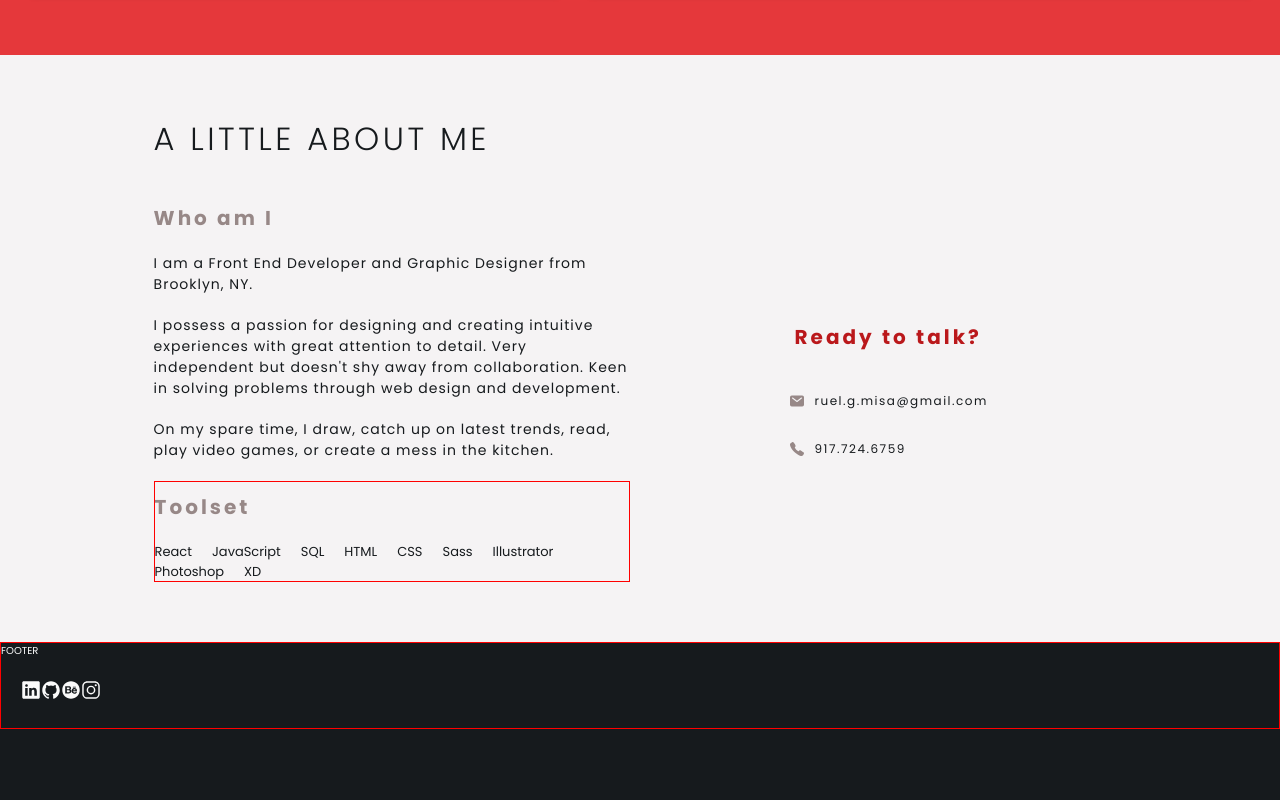
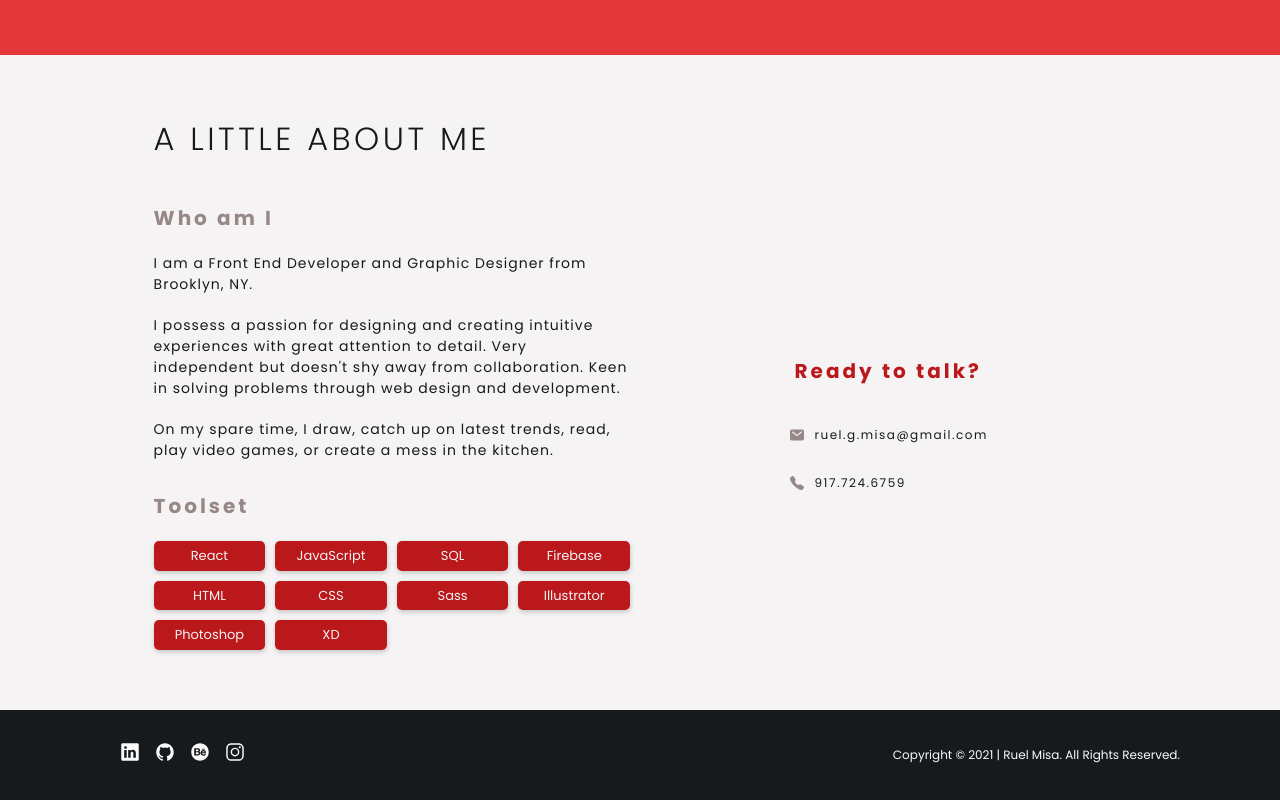
Before and after one commit to theruelmisa/theruelmisa_v1, a React (Create React App) app: page / in a window 1280 px wide. Shown: the part 1823-2623 px from the top of the page. Before the commit the page ends 2552 px from the top, so only its background shows below. Built offline with nearby package versions, Linux system fonts and the light colour scheme.

Commit message:
finished footer, about section, mobile icon and menu

```diff
--- a/src/components/About/About.elements.js
+++ b/src/components/About/About.elements.js
@@ -60,22 +60,25 @@ export const AboutSubheading = styled(SubHeading)`
 `;
 
 export const SkillsBox = styled.div`
-    border: 1px solid red;
     margin-bottom: 1rem;
 `;
 
 export const Skills = styled.ul`
-    display: flex;
-    flex-wrap: wrap;
-    align-items: center;
+    display: grid;
+    grid-template-columns: repeat(auto-fit, minmax(10rem, 1fr));
+    grid-gap: 1rem;
+    text-align: center;
+
     font-size: clamp(1.2rem, 2vw, 1.3rem);
 
     & > li {
 
-
-        &:not(:last-child) {
-            margin-right: 2rem;
-        }
+        /* border: 1px solid rgb(var(--red-light)); */
+        background-color: rgb(var(--red-main));
+        color: rgb(var(--grey-light));
+        border-radius: .5rem;
+        padding: .5rem 1rem;
+        box-shadow: var(--bs-light);
     }
 `;
 
--- a/src/components/About/About.jsx
+++ b/src/components/About/About.jsx
@@ -37,15 +37,11 @@ const About = () => {
                     <SkillsBox>
                         <AboutSubheading>Toolset</AboutSubheading>
                         <Skills>
-                            <li>React</li>
-                            <li>JavaScript</li>
-                            <li>SQL</li>
-                            <li>HTML</li>
-                            <li>CSS</li>
-                            <li>Sass</li>
-                            <li>Illustrator</li>
-                            <li>Photoshop</li>
-                            <li>XD</li>
+                            {
+                                skills.map((skill, index) => (
+                                    <li key={index}>{skill}</li>
+                                ))
+                            }
                         </Skills>
                     </SkillsBox>
                 </AboutContent>
--- /dev/null
+++ b/src/components/Footer/Footer.elements.js
@@ -0,0 +1,22 @@
+import styled from 'styled-components';
+
+export const FooterContainer = styled.footer`
+    display: flex;
+    align-items: center;
+    justify-content: space-between;
+
+    padding: 1rem 10rem;
+
+    @media screen and (max-width: 768px) {
+        flex-direction: column;
+        text-align: center;
+    }
+`;
+
+export const Copyright = styled.div`
+    padding: 1rem 0;
+    & > p {
+        font-size: clamp(1rem, 4vw, 1.2rem);
+
+    }
+`;
--- a/src/components/Footer/Footer.jsx
+++ b/src/components/Footer/Footer.jsx
@@ -1,12 +1,17 @@
 import React from 'react'
 import Navigation from '../Navigation/Navigation';
+import { FooterContainer, Copyright } from './Footer.elements';
 
 const Footer = () => {
+
     return (
-        <footer style={{border: '1px solid red'}}>
-            FOOTER
-            <Navigation />
-        </footer>
+        <FooterContainer>
+            <Navigation navType="social"/>
+
+            <Copyright>
+                <p>Copyright &copy; {new Date().getFullYear()} | Ruel Misa. All Rights Reserved.</p>
+            </Copyright>
+        </FooterContainer>
     )
 }
 
--- a/src/components/Header/Header.jsx
+++ b/src/components/Header/Header.jsx
@@ -41,7 +41,7 @@ const Header = () => {
             <LogoBox onClick={handleScrollToTop}>
                 <LogoImg src={Logo} alt="RM logo" />
             </LogoBox>
-            <Navigation navType="header" handleClick={handleClick} />
+            <Navigation navType="header" handleClick={handleClick} click={click} showHeader={showHeader} />
         </HeaderContainer>
     )
 }
--- a/src/components/Hero/Hero.elements.js
+++ b/src/components/Hero/Hero.elements.js
@@ -64,6 +64,10 @@ export const IntroButton = styled.button`
         border-color: rgb(var(--red-main));
         box-shadow: var(--bs-medium);
     }
+
+    &:active {
+        outline: none;
+    }
 `;
 
 export const ScrollerBox = styled.div`
--- a/src/components/Navigation/Navigation.elements.js
+++ b/src/components/Navigation/Navigation.elements.js
@@ -1,35 +1,80 @@
-import styled from 'styled-components';
+import styled, { css } from 'styled-components';
 
-export const Nav = styled.nav`
-    flex: 0 0 15%;
-    padding: 2rem;
-    font-size: 1.4rem;
+const mobileMenu = css`
+    flex-direction: column;
+    justify-content: space-around;
+    align-items: center;
+    width: 100%;
+    height: 100vh;
+    position: absolute;
+    top: 0;
+    left: ${({click}) => (click ? 0 : '-100%')};
+    opacity: 1;
+    transition: all 0.3s ease;
+    background-color: rgb(var(--red-main));
+    font-size: 2rem;
+
+    & > li {
+        display: flex;
+        flex-direction: column;
+        align-items: center;
+        justify-content: center;
+        width: 100%;
+        padding: 5rem;
+
+        &:hover {
+            color: rgb(var(--grey-light));
+        }
+    }
 `;
 
+
 export const NavMenu = styled.ul`
+    flex: ${({ navType }) => navType === 'header' ? '0 0 15%' : 'inherit'};
     display: flex;
     align-items: center;
     justify-content: ${ props => props.navType === 'header' ? 'space-between' : 'flex-start'};
+
+    padding: 2rem;
+    font-size: 1.4rem;
+
+    @media screen and (max-width: 768px) {
+        ${({ navType }) => (navType === 'header' ? mobileMenu : null )};
+    }
 `;
 
 export const NavItems = styled.li`
     cursor: pointer;
+    transition: all .3s ease;
+
+    &:hover {
+        color: ${({click}) => ( click ? 'rgb(var(--black))' : 'rgb(var(--red-light))')};
+    }
 
     & .active {
-        color: rgb(var(--red-main));
+        color: ${({click}) => ( click ? 'none' : 'rgb(var(--red-main))')};
+    }
+
+    &:not(:first-of-type) {
+        margin-left: ${({click}) => ( click ? '0' : '1.5rem')};
     }
 `;
 
 export const NavLinks = styled.a`
     font-size: 2rem;
+
+
+
     &:visited {
         color: inherit;
     }
 `;
 
 export const MobileIcon = styled.div`
+    margin-top: 1.5rem;
     display: none;
     position: relative;
+    z-index: 100;
 
     @media screen and (max-width: 768px) {
         display: block;
@@ -41,7 +86,8 @@ export const MobileIcon = styled.div`
         display: inline-block;
         width: 2rem;
         height: 2px;
-        background-color: rgb(var(--black));
+        background-color: ${props => props.click ? 'transparent' :
+            props.showHeader ? 'rgb(var(--black))' : 'rgb(var(--grey-light))'};
 
         &::before, &::after {
             content: '';
@@ -49,13 +95,21 @@ export const MobileIcon = styled.div`
             left: auto;
             right: 0;
             display: inline-block;
-            width: 3rem;
+            width: 2.5rem;
             height: 2px;
-            background-color: rgb(var(--black));
+            background-color: ${props => props.showHeader ? 'rgb(var(--black))' : 'rgb(var(--grey-light))'};
+            transition: all .3s ease;
+
         }
 
-        &::before { top: -0.8rem }
-        &::after { top: 0.8rem }
+        &::before {
+            top: ${({click}) => click ? '0' : '-0.8rem'};
+            transform: ${({ click }) => click ? 'rotate(135deg)' : 'none'};
+        }
+        &::after {
+            top: ${({click}) => click ? '0' : '0.8rem'};
+            transform: ${({ click }) => click ? 'rotate(-135deg)' : 'none'};
+        }
 
         // TODO FINISH STYLING LATER
     }
--- a/src/components/Navigation/Navigation.jsx
+++ b/src/components/Navigation/Navigation.jsx
@@ -1,8 +1,8 @@
 import React from 'react'
 import { Link } from 'react-scroll';
-import { Nav, NavMenu, NavItems, NavLinks, MobileIcon } from './Navigation.elements';
+import { NavMenu, NavItems, NavLinks, MobileIcon } from './Navigation.elements';
 import { IoLogoLinkedin, IoLogoBehance, IoLogoInstagram, IoLogoGithub } from 'react-icons/io5';
-const Navigation = ({ navType, click }) => {
+const Navigation = ({ navType, handleClick, click, showHeader }) => {
     // TODO: Finish Mobile Icon Nav
     return (
         <>
@@ -10,12 +10,11 @@ const Navigation = ({ navType, click }) => {
                 navType === 'header' ?
                 (
                     <>
-                        {/* <MobileIcon onClick={handleClick}>
+                        <MobileIcon onClick={handleClick} showHeader={showHeader} click={click}>
                             <span>&nbsp;</span>
-                        </MobileIcon> */}
-                        <Nav>
-                            <NavMenu navType={navType}>
-                                <NavItems>
+                        </MobileIcon>
+                        <NavMenu navType={navType} onClick={handleClick} click={click}>
+                            <NavItems click={click}>
                                 <Link
                                     activeClass="active"
                                     to="home"
@@ -27,7 +26,7 @@ const Navigation = ({ navType, click }) => {
                                 Home
                                 </Link>
                             </NavItems>
-                                <NavItems>
+                            <NavItems click={click}>
                                 <Link
                                     activeClass="active"
                                     to="work"
@@ -39,7 +38,7 @@ const Navigation = ({ navType, click }) => {
                                     Work
                                 </Link>
                             </NavItems>
-                                <NavItems>
+                            <NavItems click={click}>
                                 <Link
                                     activeClass="active"
                                     to="about"
@@ -52,10 +51,8 @@ const Navigation = ({ navType, click }) => {
                                 </Link>
                             </NavItems>
                         </NavMenu>
-                        </Nav>
                     </>
                 ) : (
-                    <Nav>
                     <NavMenu>
                         <NavItems>
                             <NavLinks
@@ -95,7 +92,6 @@ const Navigation = ({ navType, click }) => {
                         </NavItems>
 
                     </NavMenu>
-                    </Nav>
                 )
             }
         </>
```
Also changed, not shown: 1 other file (tests, documents, lock files or other folders). Lines whose indentation alone changed are shown as unchanged.
